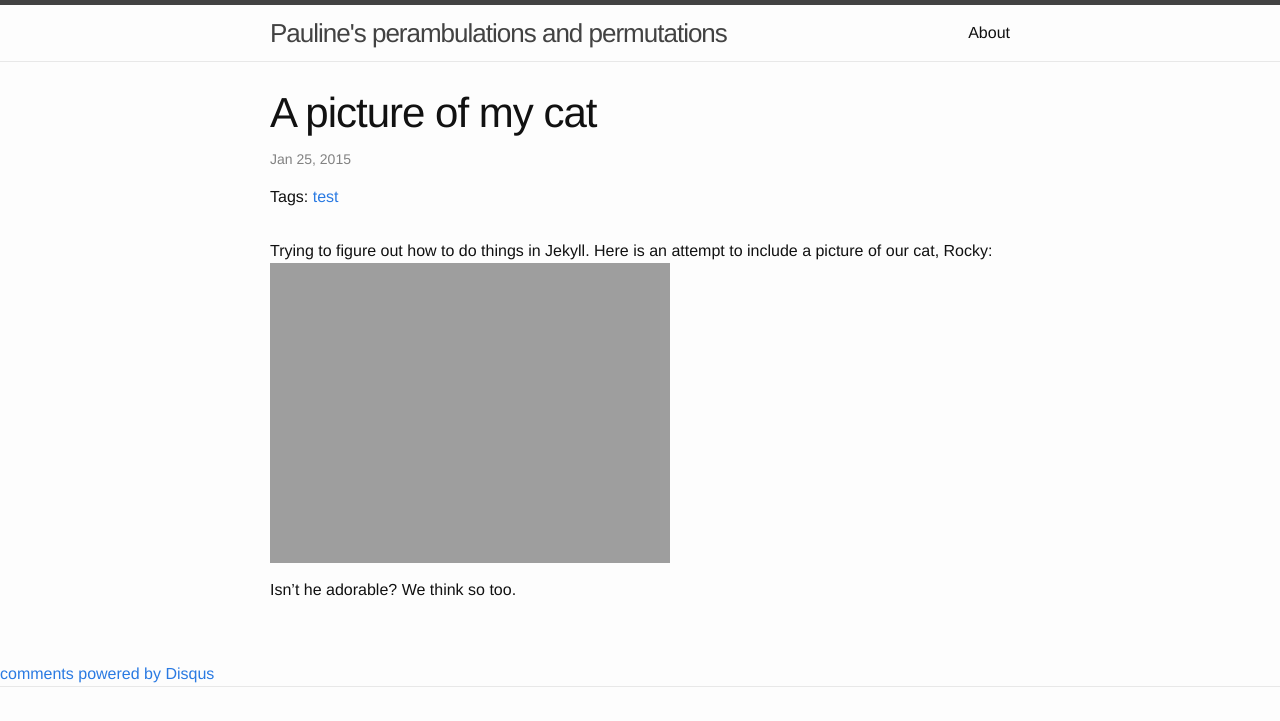
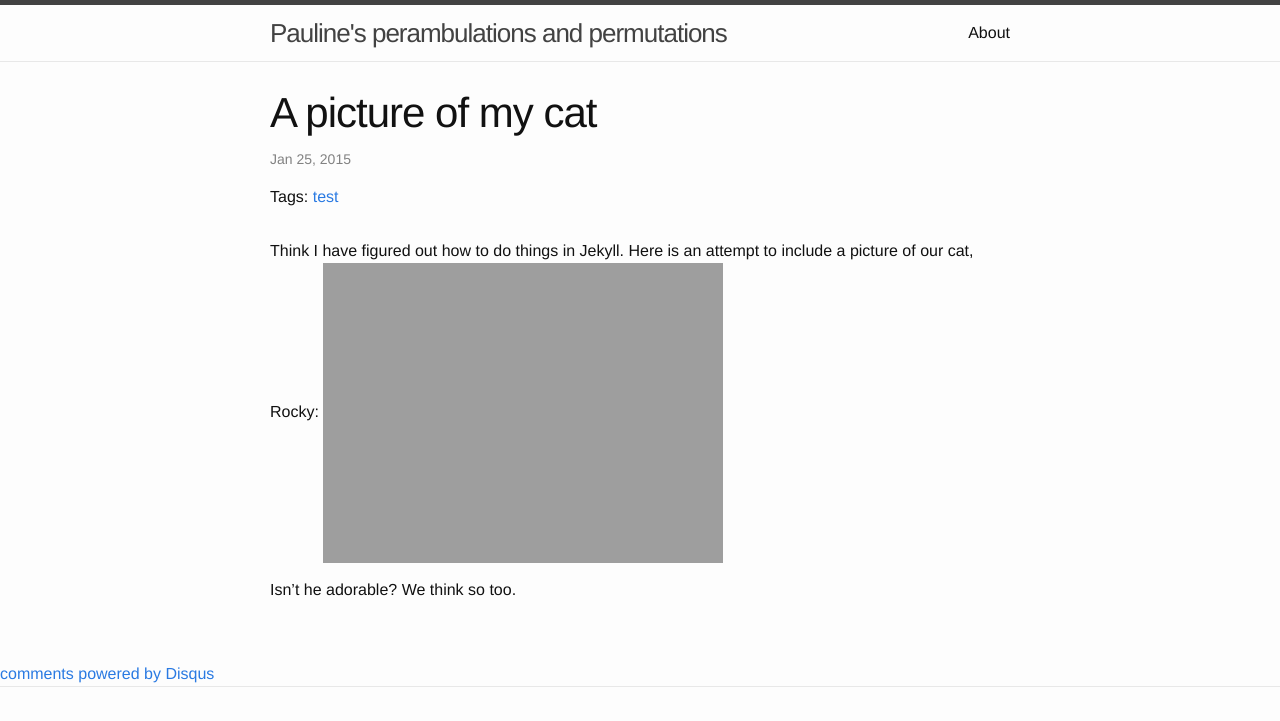
Before and after one commit to PBarmby/PBarmby.github.io, a Jekyll site: the page built from _posts/2015-01-25-A-picture-of-my-cat.markdown, in a window 1280 px wide. Shown: the top 721 px of the page. Built offline with Jekyll 4.4.1, drawn with Linux system fonts in a browser that asks for light colours; comment, search, counter and statistics services are not loaded.

Commit message:
Update 2015-01-25-A-picture-of-my-cat.markdown
editing the markdown on GH, to see what happens.

```diff
--- a/_posts/2015-01-25-A-picture-of-my-cat.markdown
+++ b/_posts/2015-01-25-A-picture-of-my-cat.markdown
@@ -6,7 +6,7 @@ tags: test
 comments: True
 ---
 
-Trying to figure out how to do things in Jekyll.
+Think I have figured out how to do things in Jekyll.
 Here is an attempt to include a picture of our cat, Rocky:
 ![Cute cat]({{ site.url }}/stuff/rocky.jpg)
 
```
